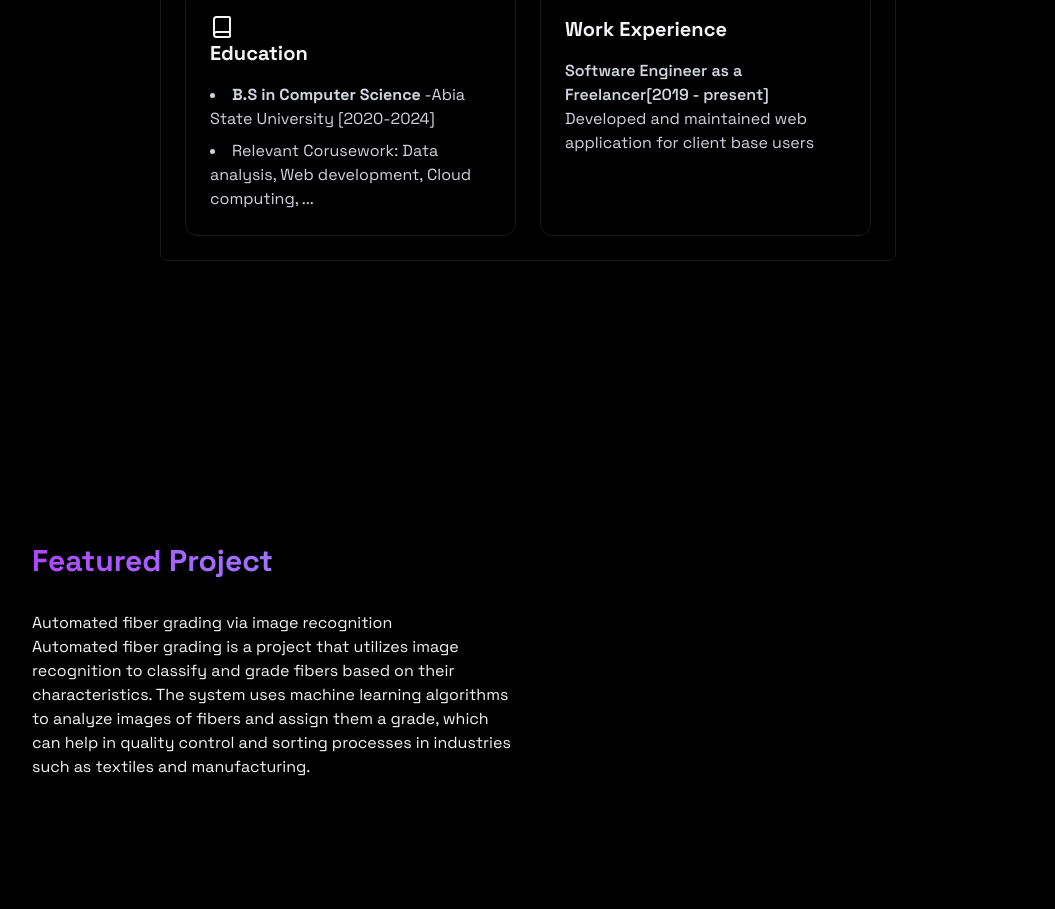
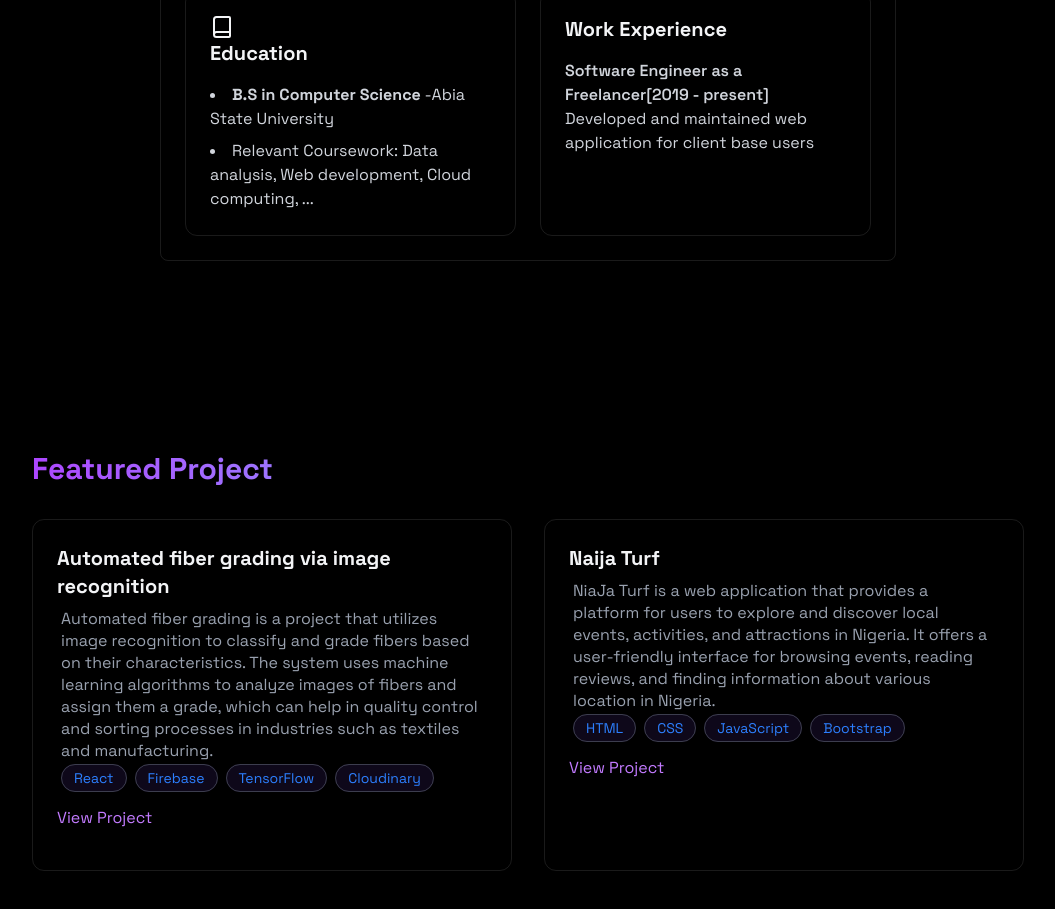
Before and after one commit to Dachenna/Portfolio, a React (Vite) app: page / in a window 1280 px wide. Shown: the part 1880-2789 px from the top of the page, without its empty margins (112-1167 px from the left). Built offline with nearby package versions, Linux system fonts and the light colour scheme.

Commit message:
modified:   src/components/sections/About.jsx 	modified:   src/components/sections/Projects.jsx

```diff
--- a/src/components/sections/About.jsx
+++ b/src/components/sections/About.jsx
@@ -144,7 +144,7 @@ export const About = () => {
                 {frontend.map((frontend, key)=>(
                   <span key={key}
                     className='bg-violet-500/10 text-blue-500 py-1 px-3 rounded-full border border-gray-500/50 text-sm hover:bg-violet-500/20
-                            hover:shadow-[0_2px_8px_rgba(59,130,2246,0.2)] transition'
+                            hover:shadow-[0_2px_8px_rgba(59,130,246,0.2)] transition'
                   >
                     {frontend.icon ? (
                       <span className='inline-flex items-center gap-1'>
@@ -189,10 +189,10 @@ export const About = () => {
                 <h3 className='text-xl font-bold mb-4'> <Book /> Education</h3>
                 <ul className='list-disc list-inside text-gray-300 space-y-2'>
                   <li>
-                    <strong>B.S in Computer Science</strong> -Abia State University [2020-2024]
+                    <strong>B.S in Computer Science</strong> -Abia State University
                   </li>
                   <li>
-                    Relevant Corusework: Data analysis, Web development, Cloud computing, ...
+                    Relevant Coursework: Data analysis, Web development, Cloud computing, ...
                   </li>
                 </ul>
               </div>
--- a/src/components/sections/Projects.jsx
+++ b/src/components/sections/Projects.jsx
@@ -6,18 +6,65 @@ export const Projects = () => {
                     {"  "}
                     Featured Project
                 </h2>
-                <div className="grid grid-cols-1 md:grid-cols-2 gap-8">
+                <div className="grid grid-cols-1 md:grid-cols-2 gap-8 ">
 
-                    <div>
-                        <h3>Automated fiber grading via image recognition</h3>
-                        <p>
+                    <div className="p-6 rounded-xl border border-white/10 hover:-translate-y-1 hover:border-purple-500/30
+                                     hover:shadow-[0_2px_8px_rgba(59,130,246,0.2)] transition ">
+                        <h3 className="text-xl font-bold mb-2">Automated fiber grading via image recognition</h3>
+                        <p className="text-gray-400 leading-snug justify-center m-1">
                             Automated fiber grading is a project that utilizes image recognition to classify and grade fibers based on their characteristics.
                             The system uses machine learning algorithms to analyze images of fibers and assign them a grade,
                             which can help in quality control and sorting processes in industries such as textiles and manufacturing.
                         </p>
+                        <div>
+                            {["React", "Firebase", "TensorFlow", "Cloudinary"].map((tech, key) =>(
+                               <span key={key}
+                                     className='bg-violet-500/10 text-blue-500 py-1 px-3 m-1 rounded-full border border-gray-500/50 text-sm hover:bg-violet-500/20
+                                     hover:shadow-[0_2px_8px_rgba(59,130,246,0.1)] transition-all  '
+                                >
+                                    {tech}
+                                </span>
+                            ))}
+                        </div>
+
+                        <div className="flex justify-between items-center">
+                            <a href="#" className="text-purple-400 hover:text-purple-300 transition-colors my-4"
+                            >
+                                View Project
+                            </a>
+                        </div>
+                    </div>
+                        {/**Second Project */}
+                     <div className="p-6 rounded-xl border border-white/10 hover:-translate-y-1 hover:border-purple-500/30
+                                     hover:shadow-[0_2px_8px_rgba(59,130,246,0.2)] transition">
+                        <h3 className="text-xl font-bold mb-2">Naija Turf </h3>
+                        <p className="text-gray-400 leading-snug justify-center m-1">
+                           NiaJa Turf is a web application that provides a platform for users to explore and discover local events, activities, and attractions in Nigeria.
+                           It offers a user-friendly interface for browsing events, reading reviews, and finding information about various location in Nigeria.
+                        </p>
+                        <div>
+                            {["HTML", "CSS", "JavaScript", "Bootstrap"].map((tech, key) =>(
+                               <span key={key}
+                                     className='bg-violet-500/10 text-blue-500 py-1 px-3 m-1 rounded-full border border-gray-500/50 text-sm hover:bg-violet-500/20
+                                     hover:shadow-[0_2px_8px_rgba(59,130,246,0.1)] transition-all'
+                                >
+                                    {tech}
+                                </span>
+                            ))}
+                        </div>
+
+                        <div className="flex justify-between items-center">
+                            <a href="#" className="text-purple-400 hover:text-purple-300 transition-colors my-4"
+                            >
+                                View Project
+                            </a>
+                        </div>
                     </div>
 
                 </div>
+
+                {/**Project Two */}
+
             </div>
         </section>
     )
```
